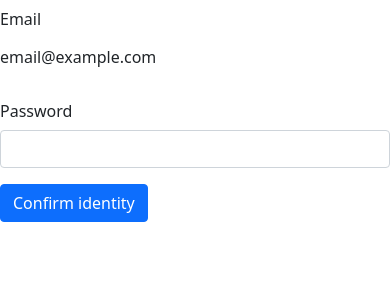
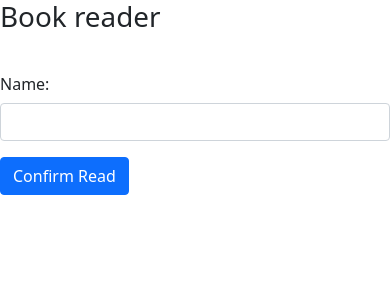
Before and after one commit to njorogeinc/reader, a Flask app: page / in a window 390 px wide. Shown: the top 300 px of the page. Run offline with Flask 2, Linux system fonts and the light colour scheme.

Commit message:
update on html lookout

```diff
--- a/demo/templates/home.html
+++ b/demo/templates/home.html
@@ -4,22 +4,21 @@
     <title>{% block title %} {% endblock %} - Reader</title>
      <link href="https://cdn.jsdelivr.net/npm/bootstrap@5.1.0/dist/css/bootstrap.min.css" rel="stylesheet" integrity="sha384-KyZXEAg3QhqLMpG8r+8fhAXLRk2vvoC2f3B09zVXn8CA5QIVfZOJ3BCsw2P0p/We" crossorigin="anonymous">
 <body>
+  <div>
+    <h1>Book reader</h1>
+  </div>
+  <br>
  <div class="content">
-          <div class="mb-3 row">
-    <label for="staticEmail" class="col-sm-2 col-form-label">Email</label>
-    <div class="col-sm-10">
-      <input type="text" readonly class="form-control-plaintext" id="staticEmail" value="email@example.com">
-    </div>
-  </div>
+
   <div class="mb-3 row">
-    <label for="inputPassword" class="col-sm-2 col-form-label">Password</label>
+    <label for="inputPassword" class="col-sm-2 col-form-label">Name:</label>
     <div class="col-sm-10">
       <input type="password" class="form-control" id="inputPassword">
     </div>
   </div>
   <div class="mb-3 row">
     <div class="col-sm-10">
-  <button type="submit" class="btn btn-primary mb-3">Confirm identity</button>
+  <button type="submit" class="btn btn-primary mb-3">Confirm Read</button>
 </div>
 </div>
     </div>
```
